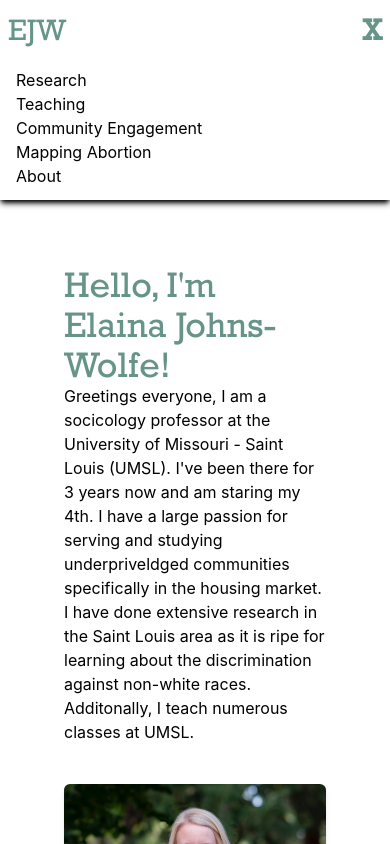
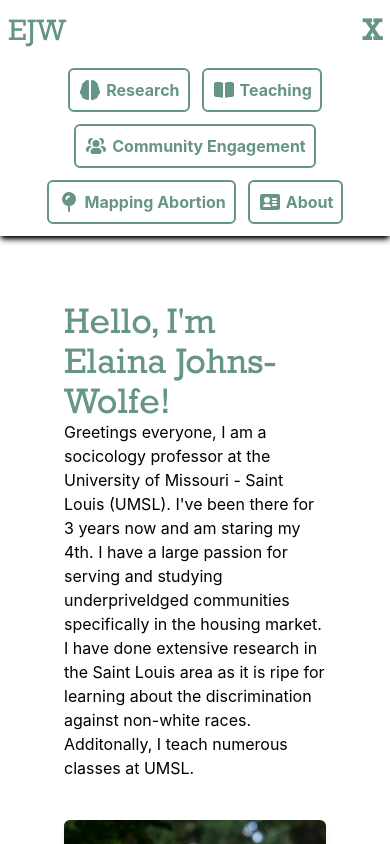
Before and after one commit to Cwoodard2/umsl-professor-web, a React (Create React App) app: page / in a window 390 px wide. Both pictures are taken after a click on the element 368 px from the left and 30 px from the top of the page. Shown: the top 844 px of the page. Built offline with nearby package versions, Linux system fonts and the light colour scheme.

Commit message:
Improved look of mobile navigation

```diff
--- /dev/null
+++ b/src/components/MobileNavButton.tsx
@@ -0,0 +1,21 @@
+import React from "react";
+import { Link } from "react-router-dom";
+
+const MobileNavButton = (props: any) => {
+  let styles: string;
+  if (props.colors === "white") {
+    styles =
+      "border-white border-2 p-2 rounded-md text-white hover:text-webGreen hover:bg-white transition-all font-bold";
+  } else {
+    styles =
+      "border-webGreen border-2 p-2 rounded-md text-webGreen hover:text-white hover:bg-webGreen transition-all font-bold";
+  }
+
+  return (
+    <Link to={props.path}>
+      <button className={styles}><div className="flex flex-row gap-1">{props.icon}{props.PlaceToGo}</div></button>
+    </Link>
+  );
+};
+
+export default MobileNavButton;
--- a/src/components/NavMobile.tsx
+++ b/src/components/NavMobile.tsx
@@ -1,9 +1,31 @@
 import React, { useState } from "react";
 import { Link } from "react-router-dom";
 import TopNavButton from "./TopNavButton";
+import NavButton from "./NavButton";
+import MobileNavButton from "./MobileNavButton";
 
 const NavMobile = (props: any) => {
   const [showMobile, setShowMobile] = useState(false);
+  const aboutIcon = <svg className="w-6 h-6 text-webGreen dark:text-webGreen" aria-hidden="true" xmlns="http://www.w3.org/2000/svg" fill="currentColor" viewBox="0 0 24 24">
+  <path fill-rule="evenodd" d="M4 4a2 2 0 0 0-2 2v12c0 1.1.9 2 2 2h16a2 2 0 0 0 2-2V6a2 2 0 0 0-2-2H4Zm10 5c0-.6.4-1 1-1h3a1 1 0 1 1 0 2h-3a1 1 0 0 1-1-1Zm0 3c0-.6.4-1 1-1h3a1 1 0 1 1 0 2h-3a1 1 0 0 1-1-1Zm0 3c0-.6.4-1 1-1h3a1 1 0 1 1 0 2h-3a1 1 0 0 1-1-1Zm-8-5a3 3 0 1 1 6 0 3 3 0 0 1-6 0Zm2 4a3 3 0 0 0-3 2v.2c0 .1-.1.2 0 .2v.2c.3.2.6.4.9.4h6c.3 0 .6-.2.8-.4l.2-.2v-.2l-.1-.1A3 3 0 0 0 10 14H7.9Z" clip-rule="evenodd"/>
+</svg>
+const mappingIcon = <svg className="w-6 h-6 text-webGreen dark:text-webGreen" aria-hidden="true" xmlns="http://www.w3.org/2000/svg" fill="currentColor" viewBox="0 0 24 24">
+<path fill-rule="evenodd" d="M5 9a7 7 0 1 1 8 7v5a1 1 0 1 1-2 0v-5a7 7 0 0 1-6-7Zm6-1c.2-.3.6-.5 1-.5a1 1 0 1 0 0-2A3.5 3.5 0 0 0 8.5 9a1 1 0 0 0 2 0c0-.4.2-.8.4-1Z" clip-rule="evenodd"/>
+</svg>
+const comEngageIcon = <svg className="w-6 h-6 text-webGreen dark:text-webGreen" aria-hidden="true" xmlns="http://www.w3.org/2000/svg" fill="currentColor" viewBox="0 0 24 24">
+<path fill-rule="evenodd" d="M12 6a3.5 3.5 0 1 0 0 7 3.5 3.5 0 0 0 0-7Zm-1.5 8a4 4 0 0 0-4 4c0 1.1.9 2 2 2h7a2 2 0 0 0 2-2 4 4 0 0 0-4-4h-3Zm6.8-3.1a5.5 5.5 0 0 0-2.8-6.3c.6-.4 1.3-.6 2-.6a3.5 3.5 0 0 1 .8 6.9Zm2.2 7.1h.5a2 2 0 0 0 2-2 4 4 0 0 0-4-4h-1.1l-.5.8c1.9 1 3.1 3 3.1 5.2ZM4 7.5a3.5 3.5 0 0 1 5.5-2.9A5.5 5.5 0 0 0 6.7 11 3.5 3.5 0 0 1 4 7.5ZM7.1 12H6a4 4 0 0 0-4 4c0 1.1.9 2 2 2h.5a6 6 0 0 1 3-5.2l-.4-.8Z" clip-rule="evenodd"/>
+</svg>
+const researchIcon = <svg className="w-6 h-6 text-webGreen dark:text-webGreen" aria-hidden="true" xmlns="http://www.w3.org/2000/svg" fill="currentColor" viewBox="0 0 24 24">
+<path d="M11 21V2.4a3.5 3.5 0 0 0-4.8 1.8A3.5 3.5 0 0 0 4 8l-.7 1.1-.1.4-.1.3a3.5 3.5 0 0 0 0 1.5A3.9 3.9 0 0 0 2 14v.9l.2.6a3.8 3.8 0 0 0 1 1.4 4 4 0 0 0 .6.5v.1A3.5 3.5 0 0 0 7 21a3.4 3.4 0 0 0 4.2.5 1 1 0 0 1-.2-.5Zm11-7.7v-.1a4 4 0 0 0-1-2 3.4 3.4 0 0 0-.2-1.7V9c-.3-.4-.5-.8-.8-1a3.4 3.4 0 0 0-.6-2.6 4 4 0 0 0-1.6-1.3A3.5 3.5 0 0 0 13 2.4V21c0 .2 0 .4-.2.5A3.4 3.4 0 0 0 17 21a3.5 3.5 0 0 0 3-3.5 5.4 5.4 0 0 0 .7-.5 4.2 4.2 0 0 0 .7-.9l.3-.5.2-.7v-.2a4 4 0 0 0 0-1.4Z"/>
+</svg>
+const teachingIcon = <svg className="w-6 h-6 text-webGreen dark:text-webGreen" aria-hidden="true" xmlns="http://www.w3.org/2000/svg" fill="currentColor" viewBox="0 0 24 24">
+<path fill-rule="evenodd" d="M11 4.7C8.7 4.1 6.8 4 4 4a2 2 0 0 0-2 2v11c0 1.1 1 2 2 2 2.8 0 4.5.2 7 .8v-15Zm2 15.1c2.5-.6 4.2-.8 7-.8a2 2 0 0 0 2-2V6c0-1-.9-2-2-2-2.8 0-4.7.1-7 .7v15.1Z" clip-rule="evenodd"/>
+</svg>
+
+
+
+
+
 
   const showMobileMenu = () => {
     setShowMobile(!showMobile);
@@ -31,15 +53,16 @@ const NavMobile = (props: any) => {
         )}
       </div>
       {showMobile && (
-        <div className="md:hidden flex flex-col justify-start w-screen pl-4 pr-4">
-          <TopNavButton path="Research" name="Research" />
-          <TopNavButton path="Teaching" name="Teaching" />
-          <TopNavButton
-            path="CommunityEngagement"
-            name="Community Engagement"
+        <div className="md:hidden flex flex-row flex-wrap justify-center items-center w-screen pl-4 pr-4 gap-3">
+          <MobileNavButton path="/Research" PlaceToGo="Research" icon={researchIcon}/>
+          <MobileNavButton path="/Teaching" PlaceToGo="Teaching" icon={teachingIcon}/>
+          <MobileNavButton
+            path="/CommunityEngagement"
+            PlaceToGo="Community Engagement"
+            icon={comEngageIcon}
           />
-          <TopNavButton path="MappingAbortion" name="Mapping Abortion" />
-          <TopNavButton path="AboutMe" name="About" />
+          <MobileNavButton path="/MappingAbortion" PlaceToGo="Mapping Abortion" icon={mappingIcon}/>
+          <MobileNavButton path="/AboutMe" PlaceToGo="About" icon={aboutIcon}/>
         </div>
       )}
     </>
```
